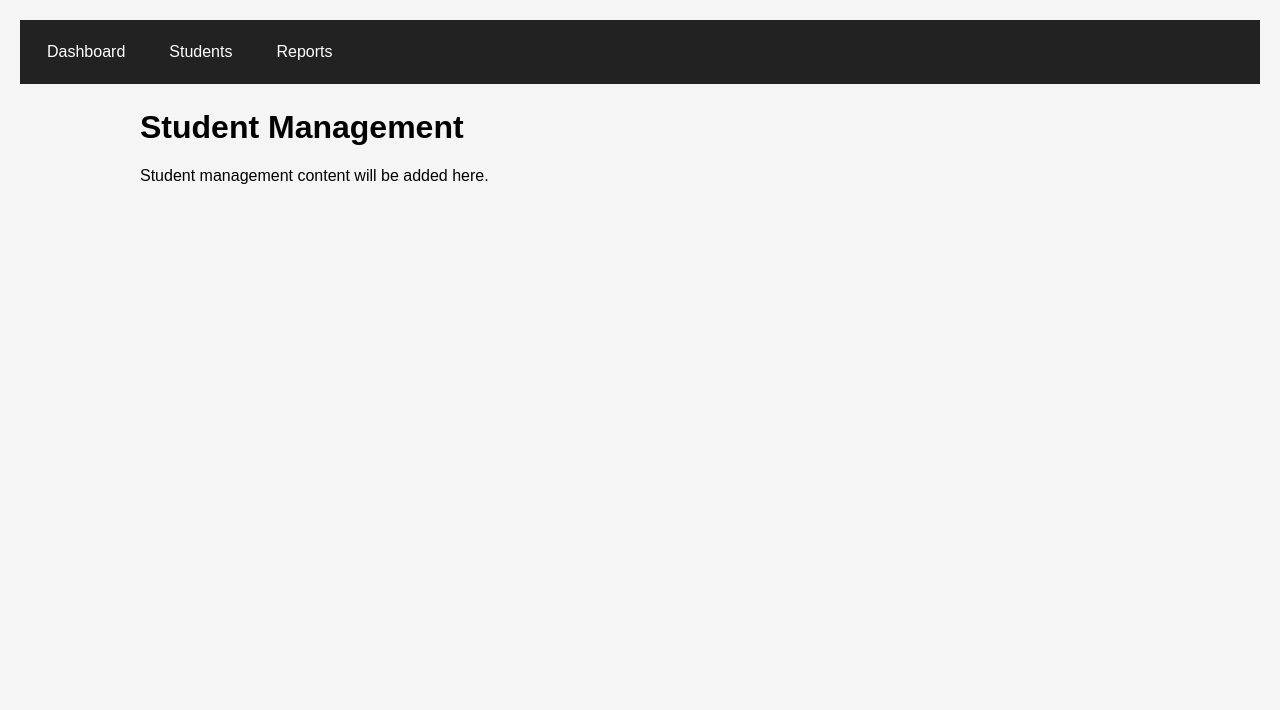
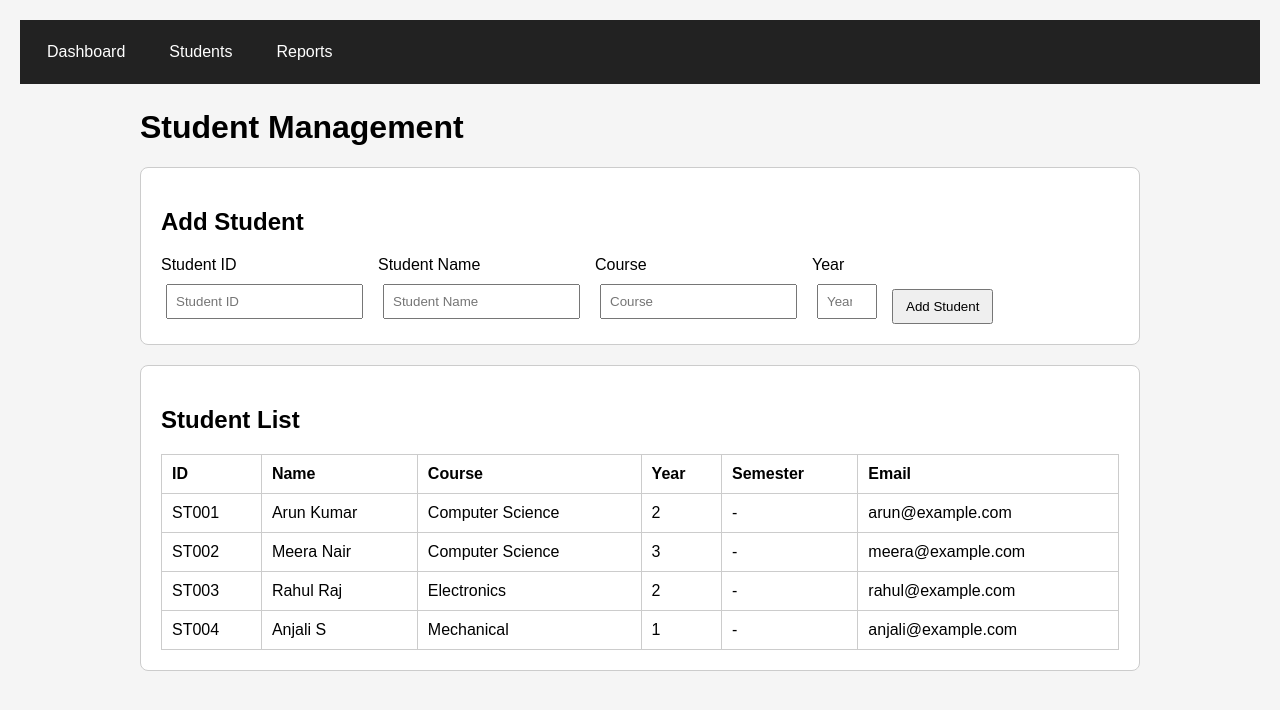
Before and after one commit to jessojoy/student-management-system, a plain HTML site: page students.html in a window 1280 px wide. Drawn offline with Linux system fonts and the light colour scheme.

Commit message:
Implement student management module

```diff
--- a/css/style.css
+++ b/css/style.css
@@ -72,3 +72,20 @@ td {
     color: lightgreen;
     font-weight: bold;
 }
+
+/* Student Management Form */
+form {
+    display: flex;
+    flex-wrap: wrap;
+    gap: 10px;
+}
+
+form div {
+    display: flex;
+    flex-direction: column;
+    gap: 5px;
+}
+
+form button {
+    align-self: end;
+}
--- a/js/studentData.js
+++ b/js/studentData.js
@@ -0,0 +1,34 @@
+const students = [
+    {
+        id: "ST001",
+        name: "Arun Kumar",
+        course: "Computer Science",
+        year: 2,
+        email: "arun@example.com"
+    },
+    {
+        id: "ST002",
+        name: "Meera Nair",
+        course: "Computer Science",
+        year: 3,
+        email: "meera@example.com"
+    },
+    {
+        id: "ST003",
+        name: "Rahul Raj",
+        course: "Electronics",
+        year: 2,
+        email: "rahul@example.com"
+    },
+    {
+        id: "ST004",
+        name: "Anjali S",
+        course: "Mechanical",
+        year: 1,
+        email: "anjali@example.com"
+    }
+];
+
+function findStudentById(id) {
+    return students.find(student => student.id === id);
+}
--- a/js/students.js
+++ b/js/students.js
@@ -0,0 +1,99 @@
+function displayStudents() {
+
+    const tableBody =
+        document.getElementById("studentTableBody");
+
+    tableBody.innerHTML = "";
+
+    students.forEach(student => {
+
+        const row =
+            document.createElement("tr");
+
+        row.innerHTML = `
+            <td>${student.id}</td>
+            <td>${student.name}</td>
+            <td>${student.course}</td>
+            <td>${student.year}</td>
+            <td>${student.semester ?? "-"}</td>
+            <td>${student.email ?? "-"}</td>
+        `;
+
+        tableBody.appendChild(row);
+    });
+}
+
+
+function addStudent(event) {
+
+    event.preventDefault();
+
+    const id =
+        document.getElementById("studentId")
+            .value
+            .trim();
+
+    const name =
+        document.getElementById("studentName")
+            .value
+            .trim();
+
+    const course =
+        document.getElementById("studentCourse")
+            .value
+            .trim();
+
+    const year =
+        Number(
+            document.getElementById("studentYear")
+                .value
+        );
+
+
+    if (!id || !name || !course || !year) {
+        return;
+    }
+
+
+    const newStudent = {
+
+        id: id,
+
+        name: name,
+
+        course: course,
+
+        year: year,
+
+        semester: year * 2,
+
+        enrollmentStatus: "Enrolled"
+
+    };
+
+
+    students.push(newStudent);
+
+
+    displayStudents();
+
+
+    document
+        .getElementById("studentForm")
+        .reset();
+
+}
+
+
+document
+    .getElementById("studentForm")
+    .addEventListener(
+        "submit",
+        addStudent
+    );
+
+
+document.addEventListener(
+    "DOMContentLoaded",
+    displayStudents
+);
--- a/students.html
+++ b/students.html
@@ -1,20 +1,117 @@
 <!DOCTYPE html>
 <html lang="en">
+
 <head>
     <meta charset="UTF-8">
+
     <meta name="viewport" content="width=device-width, initial-scale=1.0">
+
     <title>Student Management</title>
+
     <link rel="stylesheet" href="css/style.css">
 </head>
+
 <body>
 
     <nav id="mainNavigation"></nav>
 
     <main>
+
         <h1>Student Management</h1>
-        <p>Student management content will be added here.</p>
+
+        <!-- Add Student Section -->
+        <section>
+
+            <h2>Add Student</h2>
+
+            <form id="studentForm">
+
+                <div>
+                    <label for="studentId">Student ID</label>
+
+                    <input
+                        type="text"
+                        id="studentId"
+                        placeholder="Student ID"
+                        required
+                    >
+                </div>
+
+                <div>
+                    <label for="studentName">Student Name</label>
+
+                    <input
+                        type="text"
+                        id="studentName"
+                        placeholder="Student Name"
+                        required
+                    >
+                </div>
+
+                <div>
+                    <label for="studentCourse">Course</label>
+
+                    <input
+                        type="text"
+                        id="studentCourse"
+                        placeholder="Course"
+                        required
+                    >
+                </div>
+
+                <div>
+                    <label for="studentYear">Year</label>
+
+                    <input
+                        type="number"
+                        id="studentYear"
+                        placeholder="Year"
+                        min="1"
+                        max="4"
+                        required
+                    >
+                </div>
+
+                <button type="submit">
+                    Add Student
+                </button>
+
+            </form>
+
+        </section>
+
+
+        <!-- Student List Section -->
+        <section>
+
+            <h2>Student List</h2>
+
+            <table>
+
+                <thead>
+                    <tr>
+                        <th>ID</th>
+                        <th>Name</th>
+                        <th>Course</th>
+                        <th>Year</th>
+                        <th>Semester</th>
+                        <th>Email</th>
+                    </tr>
+                </thead>
+
+                <tbody id="studentTableBody">
+                </tbody>
+
+            </table>
+
+        </section>
+
     </main>
 
     <script src="js/app.js"></script>
+    <script src="js/studentData.js"></script>
+    <script src="js/students.js"></script>
+
 </body>
+
 </html>
```
